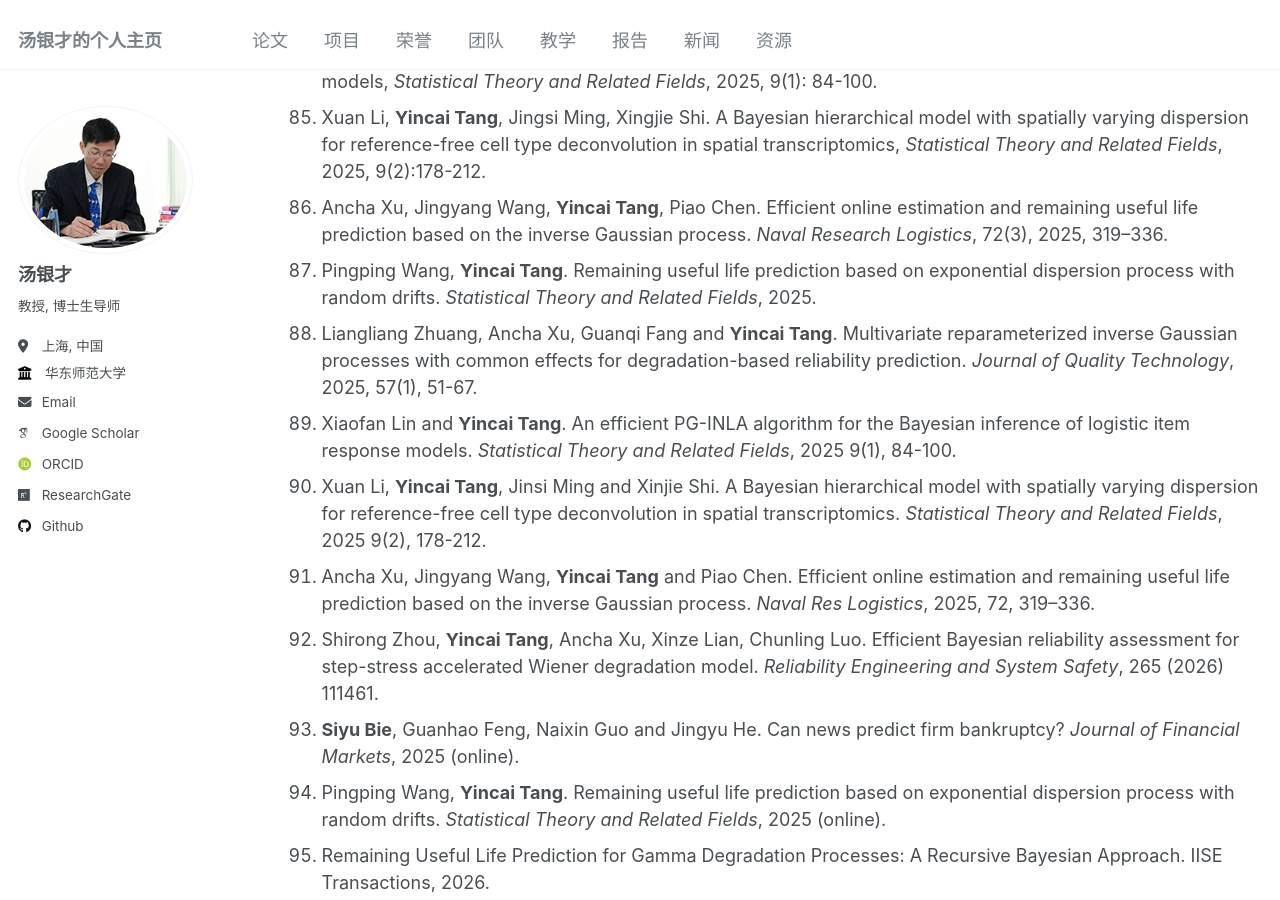
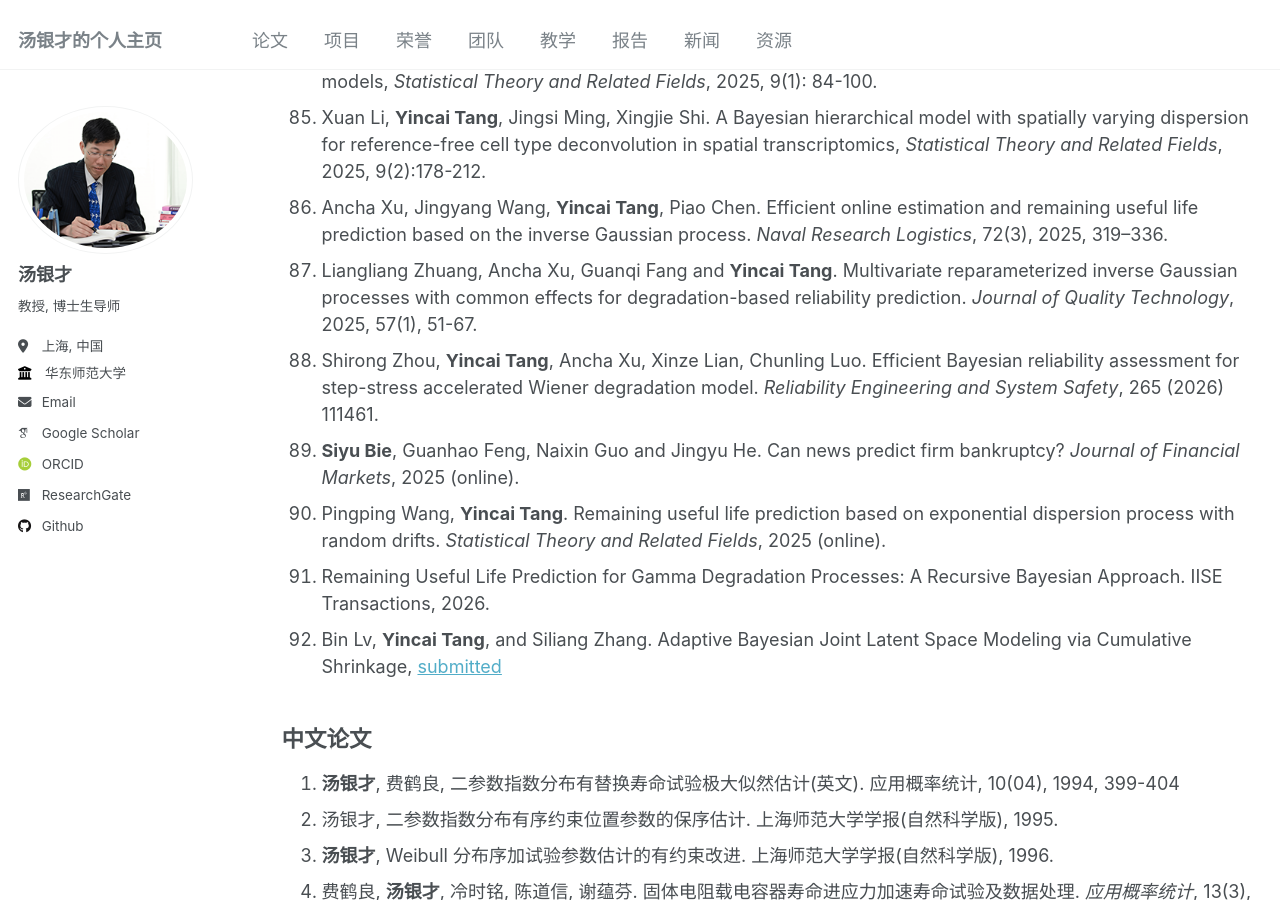
Before and after one commit to tangyc8866/tangyc8866.github.io, a Jekyll site: the page built from _pages/publications.md, in a window 1280 px wide and 900 px high, scrolled down 6604 px. Built offline with Jekyll 4.4.1, drawn with Linux system fonts in a browser that asks for light colours; some web fonts are replaced.

Commit message:
Update publications.md

```diff
--- a/_pages/publications.md
+++ b/_pages/publications.md
@@ -112,16 +112,12 @@ author_profile: true
 84. Xiaofan Lin, **Yincai Tang**. An efficient PG-INLA algorithm for the Bayesian inference of logistic item response models, *Statistical Theory and Related Fields*, 2025, 9(1): 84-100.
 85. Xuan Li, **Yincai Tang**, Jingsi Ming, Xingjie Shi. A Bayesian hierarchical model with spatially varying dispersion for reference-free cell type deconvolution in spatial transcriptomics, *Statistical Theory and Related Fields*, 2025, 9(2):178-212.
 86. Ancha Xu, Jingyang Wang, **Yincai Tang**, Piao Chen. Efficient online estimation and remaining useful life prediction based on the inverse Gaussian process. *Naval Research Logistics*, 72(3), 2025, 319–336.
-87. Pingping Wang, **Yincai Tang**. Remaining useful life prediction based on exponential dispersion process with random drifts. *Statistical Theory and Related Fields*, 2025.
-88. Liangliang Zhuang, Ancha Xu, Guanqi Fang and **Yincai Tang**. Multivariate reparameterized inverse Gaussian processes with common effects for degradation-based reliability prediction. *Journal of Quality Technology*, 2025, 57(1), 51-67.
-89. Xiaofan Lin and **Yincai Tang**. An efficient PG-INLA algorithm for the Bayesian inference of logistic item response models. *Statistical Theory and Related Fields*, 2025 9(1), 84-100.
-90. Xuan Li, **Yincai Tang**, Jinsi Ming and Xinjie Shi. A Bayesian hierarchical model with spatially varying dispersion for reference-free cell type deconvolution in spatial transcriptomics. *Statistical Theory and Related Fields*, 2025 9(2), 178-212.
-91. Ancha Xu, Jingyang Wang,  **Yincai Tang** and Piao Chen. Efficient online estimation and remaining useful life prediction based on the inverse Gaussian process. *Naval Res Logistics*, 2025, 72, 319–336.
-92. Shirong Zhou, **Yincai Tang**, Ancha Xu, Xinze Lian, Chunling Luo. Efficient Bayesian reliability assessment for step-stress accelerated Wiener degradation model. *Reliability Engineering and System Safety*, 265 (2026) 111461.
-93. **Siyu Bie**, Guanhao Feng, Naixin Guo and Jingyu He. Can news predict firm bankruptcy? *Journal of Financial Markets*, 2025 (online).
-94. Pingping Wang, **Yincai Tang**. Remaining useful life prediction based on exponential dispersion process with random drifts. *Statistical Theory and Related Fields*, 2025 (online).
-95. Remaining Useful Life Prediction for Gamma Degradation Processes: A Recursive Bayesian Approach. IISE Transactions, 2026.
-96. Bin Lv, **Yincai Tang**, and Siliang Zhang. Adaptive Bayesian Joint Latent Space Modeling via Cumulative Shrinkage, [submitted](https://arxiv.org/abs/2509.18580)
+87. Liangliang Zhuang, Ancha Xu, Guanqi Fang and **Yincai Tang**. Multivariate reparameterized inverse Gaussian processes with common effects for degradation-based reliability prediction. *Journal of Quality Technology*, 2025, 57(1), 51-67.
+88. Shirong Zhou, **Yincai Tang**, Ancha Xu, Xinze Lian, Chunling Luo. Efficient Bayesian reliability assessment for step-stress accelerated Wiener degradation model. *Reliability Engineering and System Safety*, 265 (2026) 111461.
+89. **Siyu Bie**, Guanhao Feng, Naixin Guo and Jingyu He. Can news predict firm bankruptcy? *Journal of Financial Markets*, 2025 (online).
+90. Pingping Wang, **Yincai Tang**. Remaining useful life prediction based on exponential dispersion process with random drifts. *Statistical Theory and Related Fields*, 2025 (online).
+91. Remaining Useful Life Prediction for Gamma Degradation Processes: A Recursive Bayesian Approach. IISE Transactions, 2026.
+92. Bin Lv, **Yincai Tang**, and Siliang Zhang. Adaptive Bayesian Joint Latent Space Modeling via Cumulative Shrinkage, [submitted](https://arxiv.org/abs/2509.18580)
 
 
 
```
